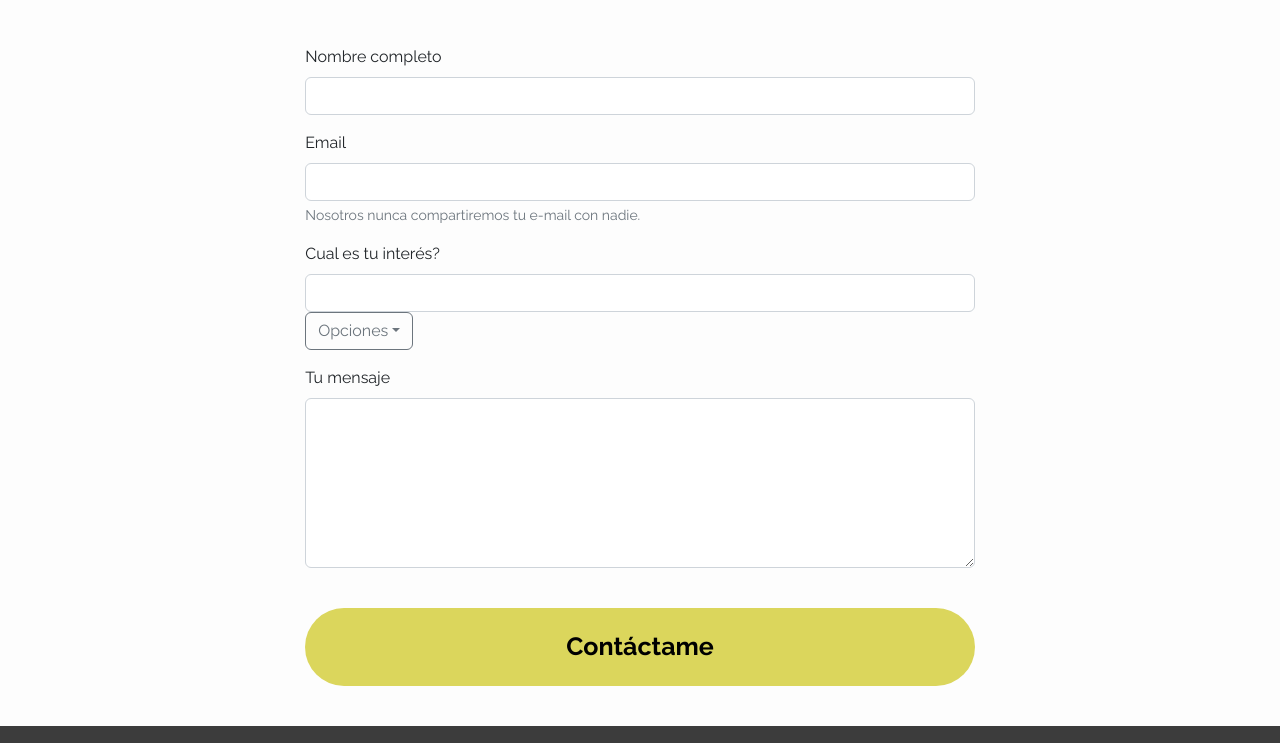
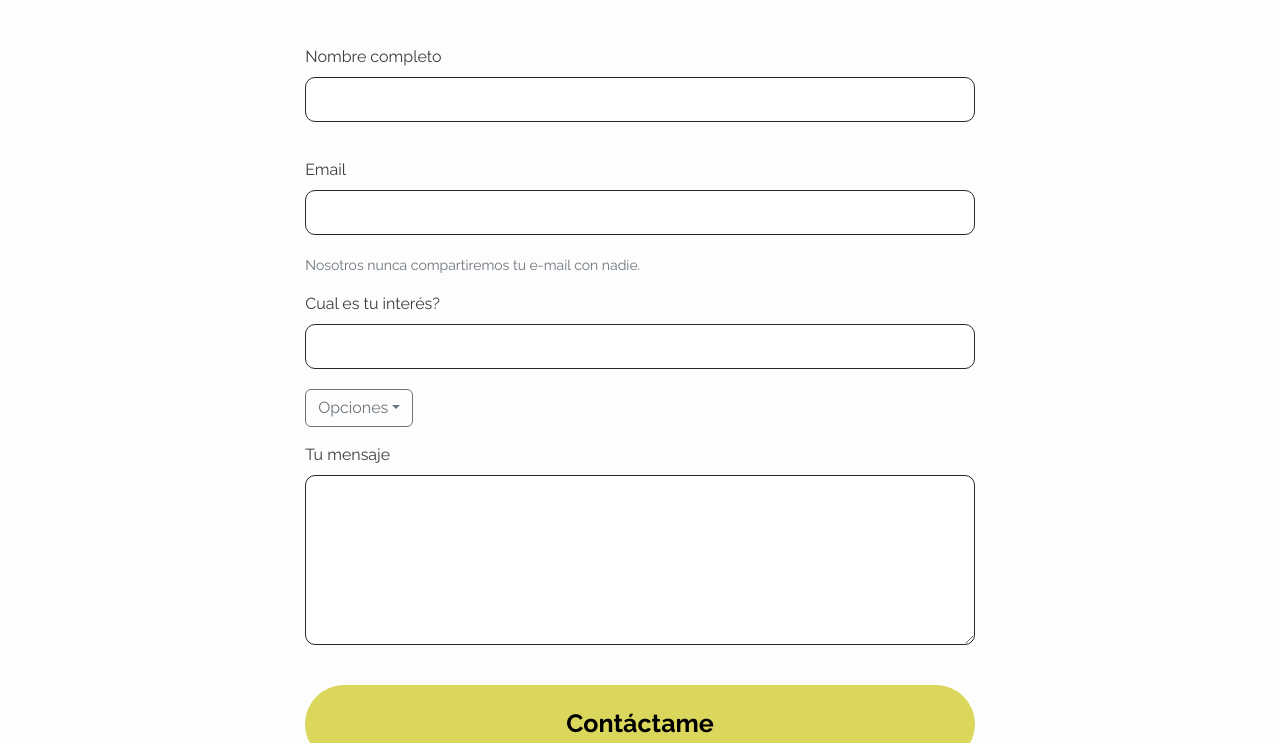
Before and after one commit to Tonybrandt/project-coderhouse, a plain HTML site: page pages/contact.html in a window 1280 px wide. Shown: the part 963-1706 px from the top of the page. Drawn offline with nearby package versions, Linux system fonts and the light colour scheme.

Commit message:
mejorando el formulario

```diff
--- a/pages/contact.html
+++ b/pages/contact.html
@@ -101,7 +101,7 @@
             </div>
         </header>
 
-        <section class="contact sections">
+        <section class="sections">
             <div class="container">
                 <h2 class="sections__title">Contáctame</h2>
 
@@ -114,7 +114,7 @@
                         <div class="mb-3">
                             <label for="exampleInputEmail1" class="form-label">Email</label>
                             <input type="email" class="form-control" id="exampleInputEmail1"
-                                aria-describedby="emailHelp" required>
+                                aria-describedby="emailHelp" maxlength="30" required>
                             <div id="emailHelp" class="form-text">Nosotros nunca compartiremos tu e-mail con nadie.</div>
                         </div>
 
--- a/scss/style.scss
+++ b/scss/style.scss
@@ -564,37 +564,27 @@ $breakpoint-tablet: 768px;
 .contact__article {
     display: flex;
     flex-direction: column;
-}
-
-form {
     width: 60%;
     margin: 0 auto;
     padding: 40px 0;
-}
-
-.label {
+    .form-label {
         color: #3e3d3d;
         font-family: 'Raleway', sans-serif;
         margin-bottom: 8px;
     }
-
-.input {
-    background-color: #cdcdcda4;
+    .form-control {
         height: 45px;
-    border-radius: 45px;
+        border-radius: 10px;
         border: 1px solid #282828;
         margin-bottom: 20px;
         padding-left: 10px;
     }
-
     .textarea {
         margin-bottom: 40px;
         max-height: 250px;
-    max-width: 702px;
         height: 170px;
         padding: 10px 20px;
     }
-
     .contact__btn {
         background-color: #DBD65C;
         border: none;
@@ -602,6 +592,7 @@ form {
         border-radius: 45px;
         font-size: 25px;
         font-weight: 700;
+    }
 }
 
 // Politicas y Privacidad
```
Also changed, not shown: css/style.css, 1 other file. Lines whose indentation alone changed are shown as unchanged.
